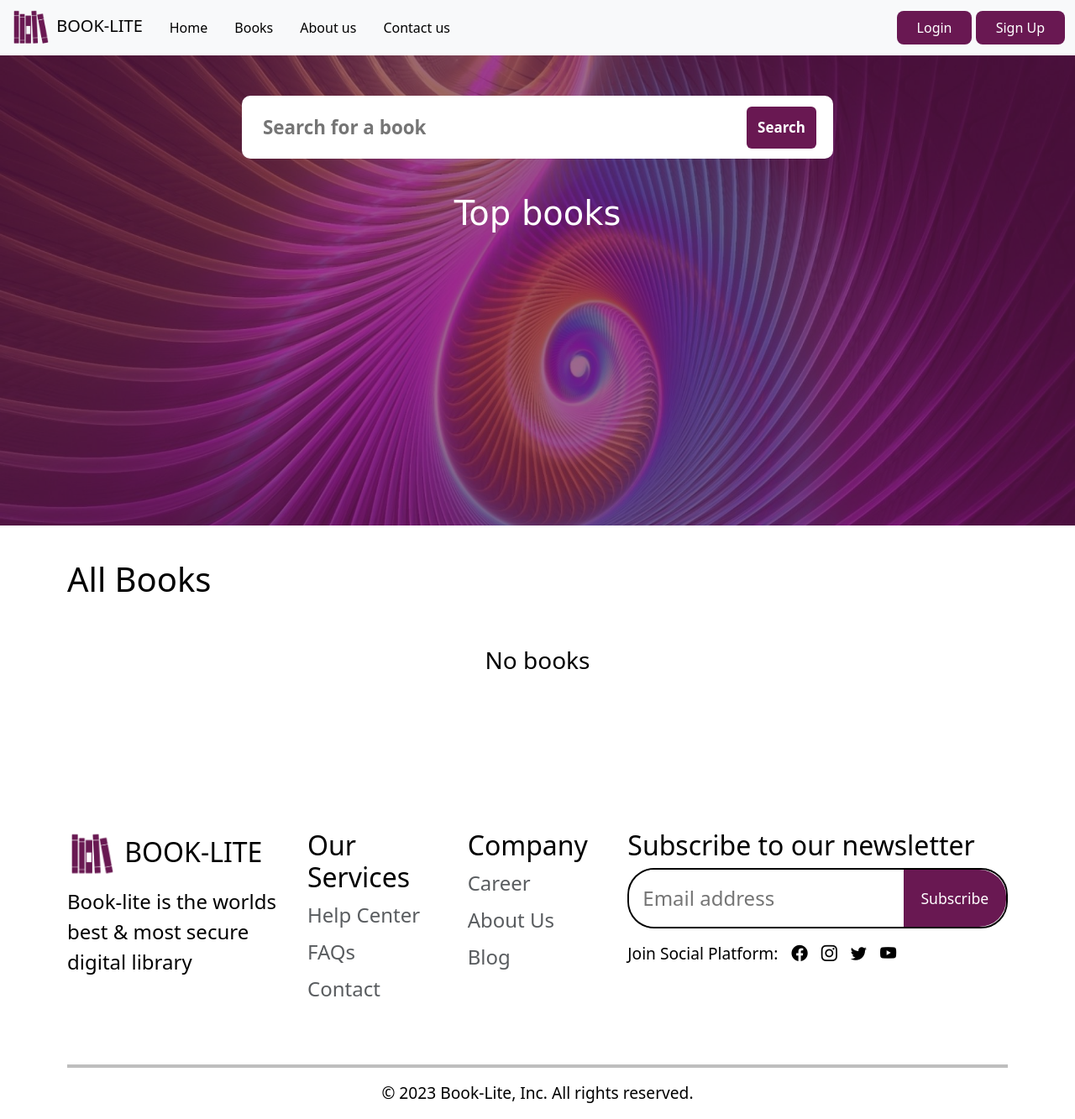
After one commit to Chloe7243/E-Library, a Flask app: page /books in a window 1280 px wide. The commit adds this page. Shown: the whole page at 84% size. Run offline with Flask 2, Linux system fonts and the light colour scheme; data that the repository does not hold is empty.

Commit message:
final code for now

```diff
--- /dev/null
+++ b/routes/tempCodeRunnerFile.py
@@ -0,0 +1 @@
+popular_books
--- a/routes/views.py
+++ b/routes/views.py
@@ -1,8 +1,56 @@
-from flask import Blueprint, render_template
-from models import db
+from flask import Blueprint, render_template, request, flash
+from models import Book, Rental, db
+from sqlalchemy import or_
 
-views = Blueprint('views', __name__)
+views = Blueprint("views", __name__)
 
-@views.route('/')
+
+def get_popular_books():
+    return (
+        Book.query.join(Rental)
+        .group_by(Book.id)
+        .order_by(db.func.count(Rental.id).desc())
+        .limit(3)
+        .all()
+    )
+
+
+@views.route("/")
 def home():
     return render_template("home.html")
+
+
+@views.route("/books")
+def books():
+    # get popular books
+
+    books = Book.query.all()
+    return render_template("book.html", books=books, popular_books=get_popular_books())
+
+
+@views.route("/search", methods=["POST"])
+def search():
+    search_query = request.form.get(
+        "search"
+    )  # Retrieve the value from the search input field
+
+    books = Book.query.all()
+
+    if search_query:
+        # Perform the search query using a case-insensitive search on the title and author fields
+        search_results = Book.query.filter(
+            or_(
+                Book.title.ilike(f"%{search_query}%"),
+                Book.author.ilike(f"%{search_query}%"),
+            )
+        ).all()
+
+    if not search_results:
+        flash(f'No books matching "{search_query}" was found')
+
+    return render_template(
+        "book.html",
+        search_results=search_results,
+        books=books,
+        popular_books=get_popular_books(),
+    )
--- a/static/css/styles.css
+++ b/static/css/styles.css
@@ -17,7 +17,7 @@
   box-sizing: border-box;
 }
 
-body::-webkit-scrollbar {
+*::-webkit-scrollbar {
   display: none;
 }
 
@@ -34,24 +34,24 @@ body::-webkit-scrollbar {
   max-width: none;
 }
 
-.navbar-toggler:focus{
+.navbar-toggler:focus {
   box-shadow: none;
   -moz-box-shadow: none;
   -webkit-box-shadow: none;
 }
 
-.button{
+.button {
   background: var(--secondary-color);
-padding: .5rem 1.5rem;
-border-radius: .5rem;
+  padding: 0.5rem 1.5rem;
+  border-radius: 0.5rem;
   border: none;
 }
 
-.nav-item a{
+.nav-item a {
   color: var(--dark-primary-color);
 }
 
-ul + div button a{
+ul + div button a {
   text-decoration: none;
   color: var(--light-primary-color);
 }
@@ -59,11 +59,8 @@ ul + div button a{
 /* HERO SECTION */
 #hero-section {
   position: relative;
-  background: linear-gradient(
-      0deg,
-      #6918529a,
-      rgba(255, 0, 149, 0.3)
-    ),url("/static/images/hero-img-bg.jpeg");
+  background: linear-gradient(0deg, #6918529a, rgba(255, 0, 149, 0.3)),
+    url("/static/images/hero-img-bg.jpeg");
   background-repeat: no-repeat;
   background-size: cover;
   background-position: center;
@@ -99,7 +96,7 @@ ul + div button a{
   transform: translateY(-50%);
 }
 
-.left-half{
+.left-half {
   width: 60%;
 }
 
@@ -125,7 +122,7 @@ ul + div button a{
   -webkit-box-shadow: none;
 }
 
-.search-input > a{
+.search-input > a {
   text-decoration: none;
 }
 
@@ -186,36 +183,33 @@ text-decoration: none;
   top: 43%;
 }
 
-#hero-section .right-half{
+#hero-section .right-half {
   max-width: 40%;
 }
 #hero-section .right-half img {
-  width:inherit;
+  width: inherit;
   position: relative;
   top: 50%;
   transform: translateY(-50%);
 }
 
-@media (max-width:1000px){
+@media (max-width: 1000px) {
   .right-half {
     display: none;
   }
 
-  .left-half{
+  .left-half {
     width: 100%;
   }
 }
 
-@media (max-width:876px){
-
-
-
+@media (max-width: 876px) {
   .search-input {
-  width:100%;
+    width: 100%;
   }
 
-.container{
-  padding:2rem;
+  .container {
+    padding: 2rem;
   }
 }
 
@@ -278,42 +272,41 @@ text-decoration: none;
   transform: translate(-50%, -50%);
 }
 
-@media (max-width:660px){
-
-  .process{
+@media (max-width: 660px) {
+  .process {
     flex-direction: column;
-    margin:0;
+    margin: 0;
     gap: 1rem;
   }
 
-  .stepper{
-    display:none;
+  .stepper {
+    display: none;
   }
 
-  .step{
+  .step {
     flex-direction: row;
     width: 100%;
     align-items: start;
     padding: 1rem 0;
   }
-
 }
 
 /* ABOUT US SECTION */
 
-#about{
+#about {
   position: relative;
-box-shadow: rgba(14, 30, 37, 0.12) 0px 2px 4px 0px, rgba(14, 30, 37, 0.32) 0px 2px 16px 0px;
+  box-shadow: rgba(14, 30, 37, 0.12) 0px 2px 4px 0px,
+    rgba(14, 30, 37, 0.32) 0px 2px 16px 0px;
 }
 
-#about .container{
+#about .container {
   padding: 2.5rem 5rem;
   display: flex;
   height: max-content;
   gap: 2rem;
 }
 
-.about{
+.about {
   min-height: max-content;
   display: flex;
   flex-direction: column;
@@ -326,23 +319,22 @@ box-shadow: rgba(14, 30, 37, 0.12) 0px 2px 4px 0px, rgba(14, 30, 37, 0.32) 0px 2
   font-size:2.5rem;
 } */
 
-.about > p{
+.about > p {
   font-size: 1.3rem;
 }
 
-.about .list > div{
+.about .list > div {
   display: flex;
   gap: 1rem;
   /* align-items: center; */
 }
 
-.about .list > div i{
+.about .list > div i {
   font-size: 2.2rem;
 }
 
-
-.about ul li{
-  margin-left:-2rem;
+.about ul li {
+  margin-left: -2rem;
   list-style-type: none;
 }
 
@@ -357,7 +349,7 @@ box-shadow: rgba(14, 30, 37, 0.12) 0px 2px 4px 0px, rgba(14, 30, 37, 0.32) 0px 2
 
 @media (max-width: 50em) {
   #about .container {
-    top:0;
+    top: 0;
     left: 0;
     transform: unset;
     width: 100vw;
@@ -412,8 +404,7 @@ box-shadow: rgba(14, 30, 37, 0.12) 0px 2px 4px 0px, rgba(14, 30, 37, 0.32) 0px 2
   border-radius: 2rem;
 }
 
-
-#benefits-section .right-half img{
+#benefits-section .right-half img {
   position: relative;
 
   max-width: 25rem;
@@ -425,54 +416,50 @@ box-shadow: rgba(14, 30, 37, 0.12) 0px 2px 4px 0px, rgba(14, 30, 37, 0.32) 0px 2
   background-color: var(--secondary-color);
 }
 
-#testimonials{
-  background: linear-gradient(to bottom, #747884 10%, #B6B9C0);
+#testimonials {
+  background: linear-gradient(to bottom, #747884 10%, #b6b9c0);
   position: relative;
   overflow-x: hidden;
 }
 
-
-.carousel-item img{
+.carousel-item img {
   width: 45%;
   height: 300px;
   margin: 5% 0 0 2%;
 }
 
-
-.text{
-  float:right;
+.text {
+  float: right;
   width: 50%;
   font-size: 1.5rem;
   padding: 5rem 0;
 }
 
-
-.text h4{
+.text h4 {
   font-size: 2rem;
 }
 
-@media (max-width:850px){
-.text{
-  float:unset;
+@media (max-width: 850px) {
+  .text {
+    float: unset;
     width: 100%;
-  padding:2rem 0;
+    padding: 2rem 0;
   }
 
-.carousel-item img{
+  .carousel-item img {
     width: 80%;
-  margin-top:15%;
+    margin-top: 15%;
     margin-left: 50%;
-  transform:translatex(-50%);
+    transform: translatex(-50%);
   }
 
-
-.text h4{
+  .text h4 {
     position: absolute;
     top: 0;
     width: 100%;
     font-size: 1.7rem;
     margin-left: 50%;
-transform:translatex(-50%);
+    transform: translatex(-50%);
     text-align: center;
   }
 }
@@ -485,16 +472,15 @@ text-align: center;
   font-style: italic;
 }
 
-.carousel-control-prev{
+.carousel-control-prev {
   left: -8rem;
 }
-.carousel-control-next{
+.carousel-control-next {
   right: -8rem;
 }
 
 footer {
   font-size: 1.5rem;
-
 }
 
 footer .container {
@@ -517,7 +503,6 @@ footer hr {
 }
 
 form .d-flex {
-
   position: relative;
   border: 2px solid;
   border-radius: 2rem;
@@ -537,7 +522,7 @@ form .d-flex {
   right: 0;
   height: inherit;
   background: var(--secondary-color);
-  font-size:1.1rem;
+  font-size: 1.1rem;
   padding: 1.3rem;
   border: none;
   color: var(--light-primary-color);
@@ -552,14 +537,13 @@ form .d-flex {
 }
 
 /* CONTACT SECTION */
-#contact{
+#contact {
   box-shadow: rgba(0, 0, 0, 0.19) 0px 10px 20px, rgba(0, 0, 0, 0.23) 0px 6px 6px;
 }
 
 .contact-title {
   /* font-size: 2.5rem; */
   margin-bottom: 2rem;
-
 }
 
 .contact-details {
@@ -569,14 +553,13 @@ box-shadow: rgba(0, 0, 0, 0.19) 0px 10px 20px, rgba(0, 0, 0, 0.23) 0px 6px 6px;
   gap: 1rem;
 }
 
-
-.contact-details span{
+.contact-details span {
   min-width: 320px;
   /* text-align: center; */
 }
 
-@media (min-width:1119px) {
-  .contact-details span:nth-of-type(2){
+@media (min-width: 1119px) {
+  .contact-details span:nth-of-type(2) {
     text-align: center;
   }
 }
@@ -595,29 +578,156 @@ gap: 1rem;
   flex-direction: column;
 }
 
-.mail a  {
+.mail a {
   color: var(--dark-primary-color);
-  font-size:1.3rem;
+  font-size: 1.3rem;
   text-decoration: none;
 }
 
-.mail a + a{
+.mail a + a {
   margin-top: 1rem;
 }
 
-.quote{
-    background: linear-gradient(
-      0deg,
-      #6918529a,
-      rgba(255, 0, 149, 0.3)
-    ),url("/static/images/hero-img-bg.jpeg");
+.quote {
+  background: linear-gradient(0deg, #6918529a, rgba(255, 0, 149, 0.3)),
+    url("/static/images/hero-img-bg.jpeg");
   height: 12rem;
 }
 
-.quote h1{
+.quote h1 {
   color: var(--light-primary-color);
   text-align: center;
   padding: 3.7% 0;
   /* transform:translateY(-50%) ; */
   font-size: 4rem;
 }
+
+/* Books Style */
+#hero {
+  background: url(../images/books-page-bg.jpg) no-repeat;
+  background-size: cover;
+  height: 70vh;
+  position: relative;
+  overflow: hidden;
+}
+
+.back-drop {
+  background-color: rgba(105, 24, 82, 65%);
+  height: 100%;
+  padding-top: 3rem;
+}
+
+.search-panel {
+  background-color: white;
+  width: 55%;
+  margin: 0 auto;
+  height: 75px;
+  border-radius: 10px;
+}
+
+.search-panel form {
+  display: flex;
+  height: 100%;
+  align-items: center;
+}
+
+.search-panel input {
+  width: 100%;
+  height: 95%;
+  font-size: 1.4rem;
+  font-weight: 600;
+  outline: none;
+  margin-left: 5px;
+  border: none;
+  padding-left: 20px;
+}
+
+.search-panel .btn {
+  width: 13%;
+  height: 50px;
+  margin-right: 20px;
+  font-size: 17px;
+  color: white;
+  font-weight: 700;
+}
+
+.result {
+  position: absolute;
+  bottom: 0;
+  width: 100%;
+  height: 75%;
+  padding:1.5rem;
+}
+
+.result h1{
+   color: var(--light-primary-color);
+  text-align: center;
+  font-family: cursive;
+}
+
+.text-content {
+  overflow: scroll;
+  justify-content: space-evenly;
+  align-items: center;
+  height: 90%;
+  /* max-height: 50rem; */
+  width: 57%;
+  margin: auto;
+}
+
+.text-content .book + .book{
+  margin-top: 1rem;
+}
+
+.text-content .book {
+  width: 100%;
+  display: flex;
+  justify-content: space-between;
+  align-items: center;
+  padding: 1rem 0;
+  border-bottom: 1px solid white;
+}
+
+.text-content img{
+  border: 1px solid white;
+}
+
+.text-content h4 , .text-content h5 , .text-content h3,  .text-content i{
+  color: var(--light-primary-color);
+}
+
+/* .top{
+  width: 100%;
+} */
+
+
+.text-content .book-image img {
+  width: 10rem;
+  height: 7rem;
+  flex: 1 1 auto;
+}
+
+/* Features */
+.features .features-item {
+  display: flex;
+  align-items: center;
+  gap: 20px;
+}
+
+.features .features-item img {
+  width: 30%;
+}
+
+.features .features-item .btn {
+  color: white;
+  font-weight: 800;
+  background-color: #fff;
+  color: #691852;
+  border: 1px solid #691852;
+  transition: all 0.4s ease-in-out;
+}
+
+.features .features-item .btn:hover {
+  background-color: #691852;
+  color: white;
+}
--- a/templates/admin/books.html
+++ b/templates/admin/books.html
@@ -51,8 +51,8 @@ block main %}
 
     ("{% for book in books %}");
     if (
-      "{{book.author}}".includes(searchTerm) ||
-      "{{book.title}}".includes(searchTerm)
+      "{{book.author}}".toLowerCase().includes(searchTerm) ||
+      "{{book.title}}".toLowerCase().includes(searchTerm)
     ) {
       const html = `
    <div class="book-container">
--- a/templates/admin/videos.html
+++ b/templates/admin/videos.html
@@ -50,7 +50,7 @@ block main %}
     container.innerHTML = "";
 
     ("{% for video in videos %}");
-    if ("{{video.title}}".toLowerCase().includes(searchTerm.toLowerCase()) || "{{video.description}}".includes(searchTerm) ) {
+    if ("{{video.title}}".toLowerCase().includes(searchTerm) || "{{video.description}}".toLowerCase().includes(searchTerm) ) {
 
       const html = `
   <div class="video-container">
--- a/templates/base.html
+++ b/templates/base.html
@@ -51,7 +51,7 @@
         <div class="collapse navbar-collapse" id="navbarNav">
           <ul class="nav">
             <li class="nav-item">
-              <a class="nav-link active" aria-current="page" href="#">Home</a>
+              <a class="nav-link active" aria-current="page" href="/">Home</a>
             </li>
 
             <li class="nav-item">
@@ -59,11 +59,11 @@
             </li>
 
             <li class="nav-item">
-              <a class="nav-link" href="#about">About us</a>
+              <a class="nav-link" href="/#about">About us</a>
             </li>
 
             <li class="nav-item">
-              <a class="nav-link" href="#contact">Contact us</a>
+              <a class="nav-link" href="/#contact">Contact us</a>
             </li>
           </ul>
 
--- /dev/null
+++ b/templates/book.html
@@ -0,0 +1,84 @@
+{% extends 'base.html' %} {%block title %}Books{% endblock %} {% block content
+%}
+<div class="hero" id="hero">
+  <div class="back-drop">
+    <div class="search-panel">
+      <form action="{{ url_for('views.search') }}" method="post">
+        <input
+          type="text"
+          class="search-input-field"
+          placeholder="Search for a book"
+          name="search"
+        />
+        <button type="submit" class="btn">Search</button>
+      </form>
+    </div>
+
+    <div class="result">
+      {% if search_results %}
+      <div class="text-content">
+        {% for book in search_results %}
+        <div class="book">
+          <div class="book-image">
+            <img src="/static/images/covers/{{ book.cover_path }}" alt="" />
+          </div>
+
+          <div class="boring-texts">
+            <h4>{{ book.title }}</h4>
+            <h5>{{ book.author }}</h5>
+          </div>
+        </div>
+        {% endfor %}
+      </div>
+
+      {% else %}
+      <h1>Top books</h1>
+      <div class="text-content top">
+        {% for popular_book in popular_books %}
+        <div class="book">
+          <div class="boring-texts">
+            <h3>{{ popular_book.title }}</h3>
+            <h5><i>{{ popular_book.author }}</i></h5>
+          </div>
+          <div class="book-image">
+            <img
+              src="/static/images/covers/{{ popular_book.cover_path }}"
+              alt=""
+            />
+          </div>
+        </div>
+        {% endfor %}
+      </div>
+      {% endif %}
+    </div>
+  </div>
+</div>
+
+<div class="features">
+  <div class="container">
+    <h1>All Books</h1>
+    <div class="row">
+      {% if books %} {% for book in books %}
+      <div class="col-lg-4 features-item">
+        <img src="/static/images/covers/{{ book.cover_path }}" alt="" />
+        <div class="content">
+          <h4>{{ book.title }}</h4>
+          <h5>{{ book.author }}</h5>
+          <a href="" class="btn btn-outline-dark">View</a>
+        </div>
+      </div>
+      {% endfor %} {% else %}
+      <h3 style="text-align: center">No books</h3>
+      {% endif %}
+    </div>
+  </div>
+</div>
+
+{% with messages = get_flashed_messages(with_categories=true) %} {% if messages
+%}
+<script class="flashes {{ category }}">
+  " {% for category, message in messages %}";
+  alert("{{ message }}");
+  ("{% endfor %}");
+</script>
+{% endif %} {% endwith %} {% endblock %}
--- a/templates/user/read_book.html
+++ b/templates/user/read_book.html
@@ -104,8 +104,6 @@
         <i class="bi bi-arrow-left-circle-fill"></i> Go back to dashbooard</a
         >
       </div>
-      <h2>{{book.title}}</h2>
-
     <iframe
       src="/static/books/{{book.file_path}}#toolbar=0&navpanes=0"
       frameborder="0"
@@ -115,14 +113,14 @@
       width="100%"
     ></iframe>
 
-    {% with messages = get_flashed_messages(with_categories=true) %}
+    <!-- {% with messages = get_flashed_messages(with_categories=true) %}
 {% if messages %}
 <script class="flashes {{ category }}">
  " {% for category, message in messages %}"
   alert("{{ message }}")
   "{% endfor %}"
 </script>
-{% endif %} {% endwith %} {% endblock %}
+{% endif %} {% endwith %} -->
 
   </body>
 </html>
```
Also changed, not shown: routes/admin.py (+11 -3 lines), static/css/user.css (+47 -23 lines), templates/user/book_details.html (+4 -5 lines), templates/user/discover.html (+74 -8 lines), instance/library.db. Lines whose indentation alone changed are shown as unchanged.
